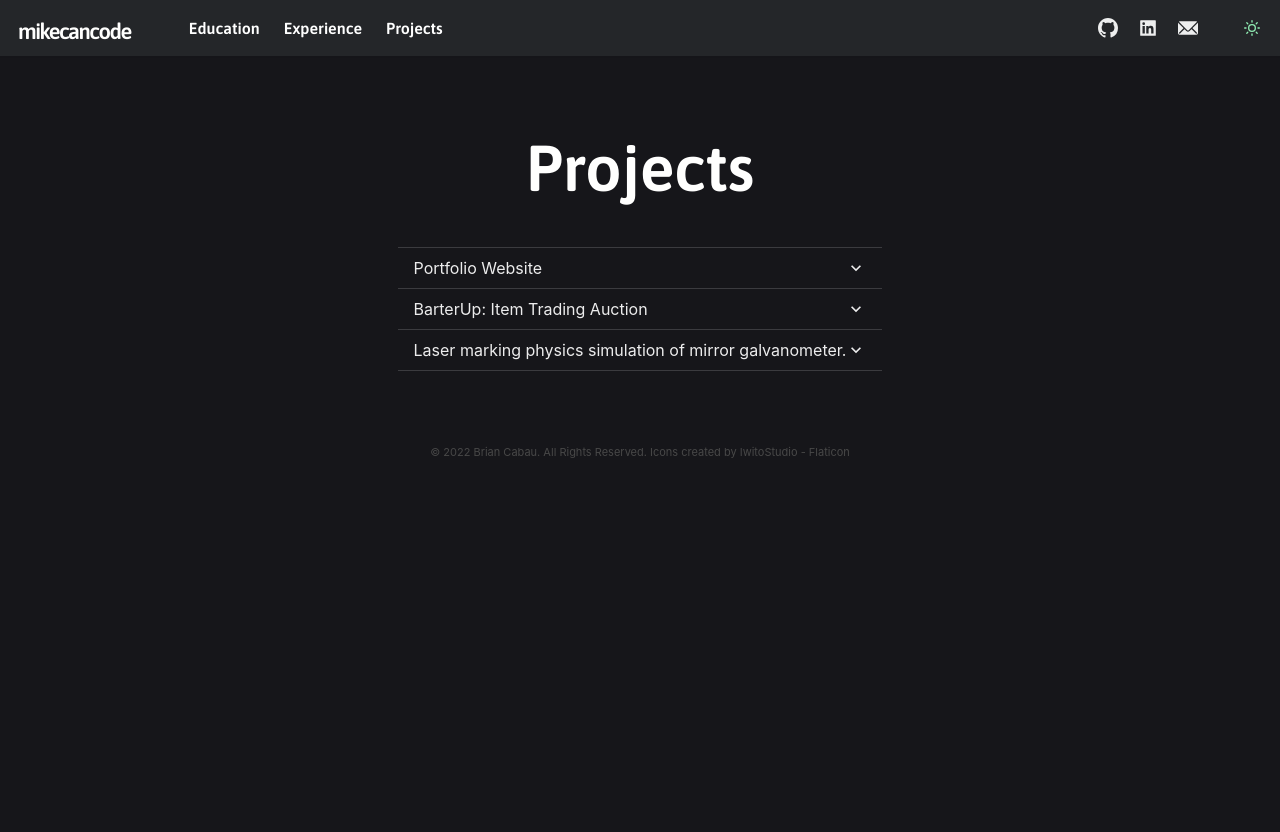
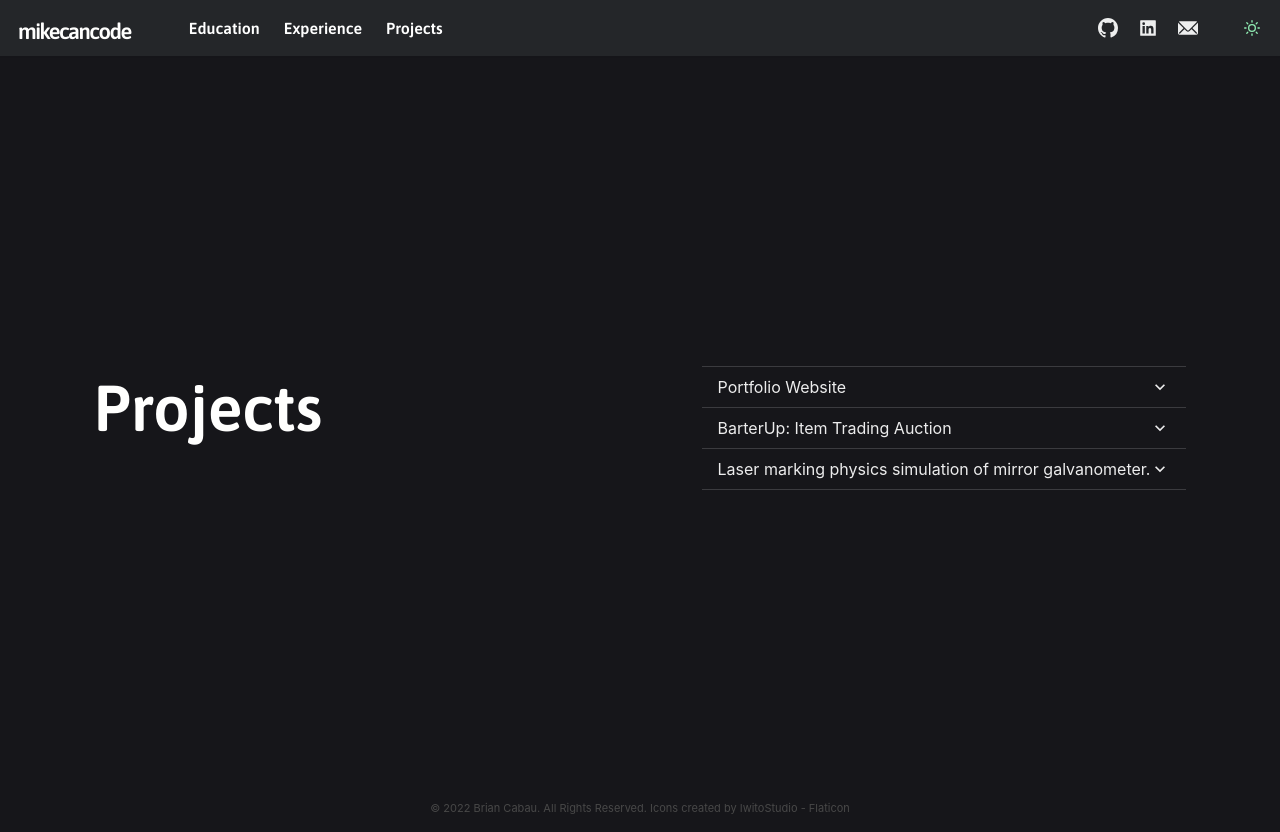
Before and after one commit to bcabau1/mike-can-code, a Next.js app: page /projects in a window 1280 px wide. Built offline with nearby package versions, Linux system fonts and the light colour scheme.

Commit message:
flexbox change on index page

```diff
--- a/components/navbartitle.js
+++ b/components/navbartitle.js
@@ -1,6 +1,5 @@
 import Link from 'next/link'
-import Image from 'next/image'
-import { Text, useColorModeValue } from '@chakra-ui/react'
+import { Text, useColorModeValue, Image } from '@chakra-ui/react'
 import styled from '@emotion/styled'
 
 const NavBox = styled.span`
@@ -8,7 +7,7 @@ const NavBox = styled.span`
   font-size: 22px;
   display: inline-flex;
   align-items: center;
-  line-height: 20px;
+  line-height: 36px;
   height: 8px;
   padding: 10px;
 `
--- a/components/tabbanner.js
+++ b/components/tabbanner.js
@@ -25,7 +25,7 @@ export default function TabBanner(props) {
             transformTemplate={template}
             w='calc(125px + 5vw)'
             h='calc(125px + 5vw)'
-            borderRadius='xl'
+            borderRadius='2xl'
             bg={useColorModeValue('#fffffe', '#242629')}
             whileHover={{ scale: 1.15}}
             whileTap={{scale: 0.8}}
--- a/pages/index.js
+++ b/pages/index.js
@@ -18,13 +18,15 @@ export default function Page(router) {
                             <Heading  as="h3" mt='1.5vh' textAlign='left' variant="sub-title">Software engineer, game developer, and car enthusiest</Heading>
                         </Box>
                     </Flex>
-                    <Flex w='600px' align='center' justify='center' bg={useColorModeValue('#fffffe', '#242629')} borderRadius='xl' boxShadow={useColorModeValue('lg', 'dark-lg')}>
+                    <Flex w='600px' align='center' justify='center'>
+                        <Flex position='relative' w='100%' bg={useColorModeValue('#fffffe', '#242629')} borderRadius='2xl' boxShadow={useColorModeValue('lg', 'dark-lg')}>
                         <SnippetBio>
                             Hello, I'm Mike!
                             I am a software engineer working remotely in Atlanta, Georgia.
                             My personal projects are motivated by topics I stumble upon, which
                             provide me with a new engineering challenge and a way to express myself creatively.
                         </SnippetBio>
+                        </Flex>
                     </Flex>
                 </Flex>
             </Flex>
--- a/pages/projects.js
+++ b/pages/projects.js
@@ -28,7 +28,7 @@ const ProjectCards = ({projects}) => {
 
     return (
 
-    <Accordion>
+    <Accordion allowToggle>
         {projects.map(project => {
             return  (<AccordionItem>
             <h2>
@@ -52,11 +52,12 @@ export default function Projects(router)  {
 
     return (
         <PageAnimate>
-            <Flex position='relative' w = '100%' textAlign='center' flexWrap='wrap' overflow='auto' alignItems='center' justifyContent='space-evenly' py='6%'>
-                <Heading  w='100%' as="h3" variant="tab-title" id='proj' mb='10'>
+            <Flex position='relative' w = '100%' h='100%' textAlign='center' flexWrap='wrap' overflow='auto' alignItems='center' justifyContent='center' py='6%'>
+                <Heading  w='50%' as="h3" variant="tab-title" id='proj' mb='10' textAlign={'left'}>
                     Projects
                 </Heading>
                 {<ProjectCards projects={projects}/>}
+
             </Flex>
             <AttributeFooter>© 2022 Brian Cabau. All Rights Reserved. Icons created by IwitoStudio - Flaticon</AttributeFooter>
         </PageAnimate>
```
Also changed, not shown: public/images/title-dark.png (added), public/images/title-light.png (added). Lines whose indentation alone changed are shown as unchanged.
